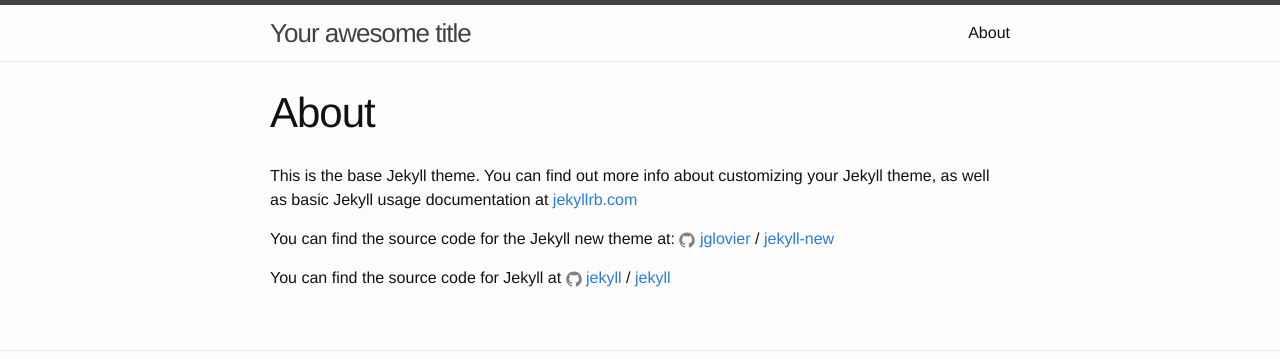
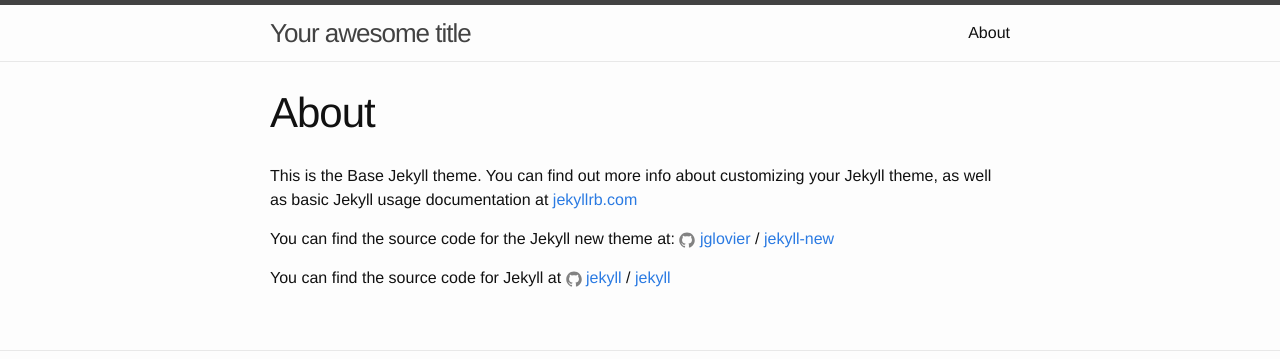
Before and after one commit to Newman5/jekyll-website-codecademy, a Jekyll site: the page built from about.md, in a window 1280 px wide. Shown: the top 359 px of the page. Built offline with Jekyll 4.4.1, drawn with Linux system fonts in a browser that asks for light colours.

Commit message:
test change

```diff
--- a/about.md
+++ b/about.md
@@ -4,7 +4,7 @@ title: About
 permalink: /about/
 ---
 
-This is the base Jekyll theme. You can find out more info about customizing your Jekyll theme, as well as basic Jekyll usage documentation at [jekyllrb.com](http://jekyllrb.com/)
+This is the Base Jekyll theme. You can find out more info about customizing your Jekyll theme, as well as basic Jekyll usage documentation at [jekyllrb.com](http://jekyllrb.com/)
 
 You can find the source code for the Jekyll new theme at:
 {% include icon-github.html username="jglovier" %} /
```
